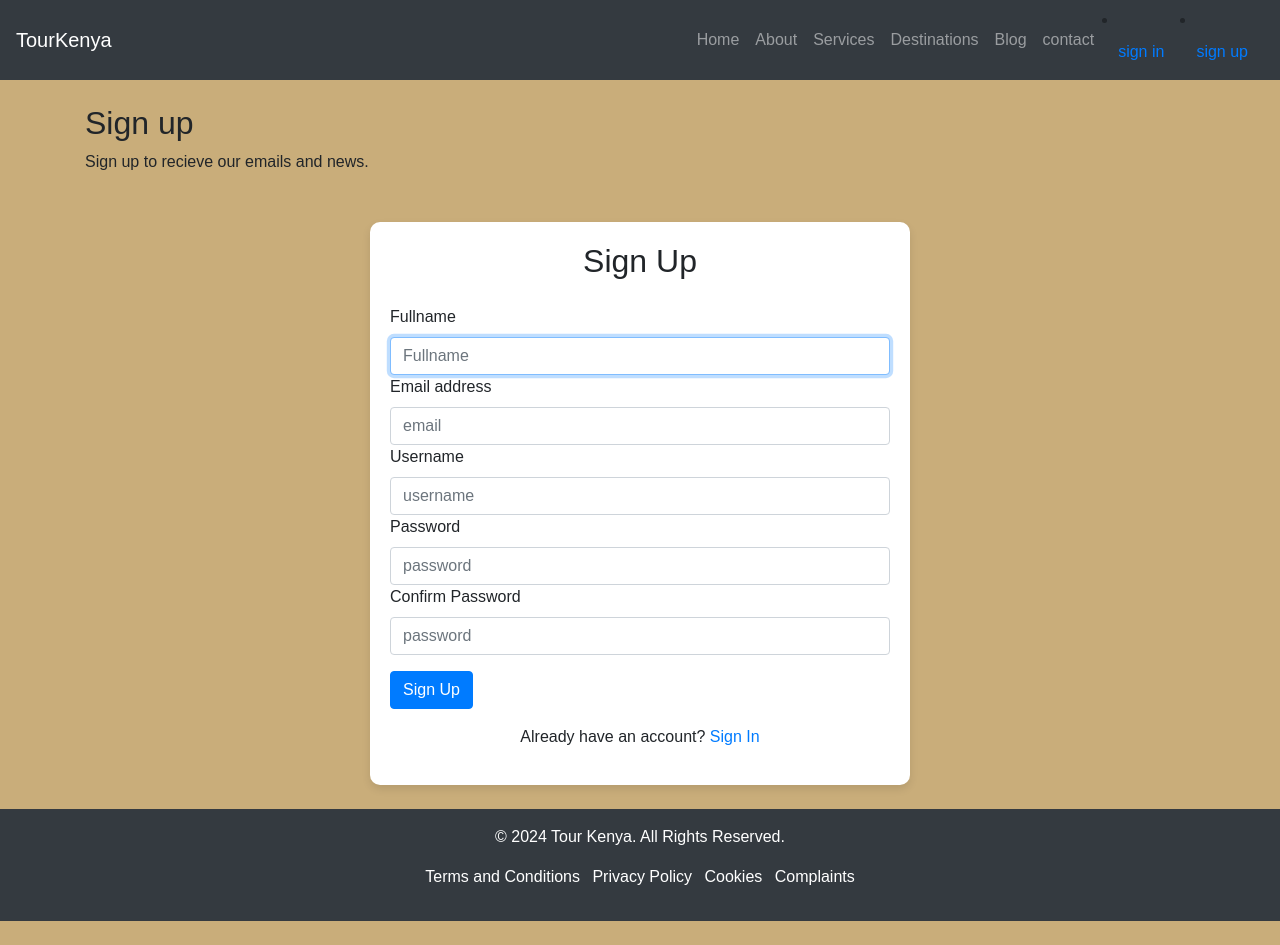
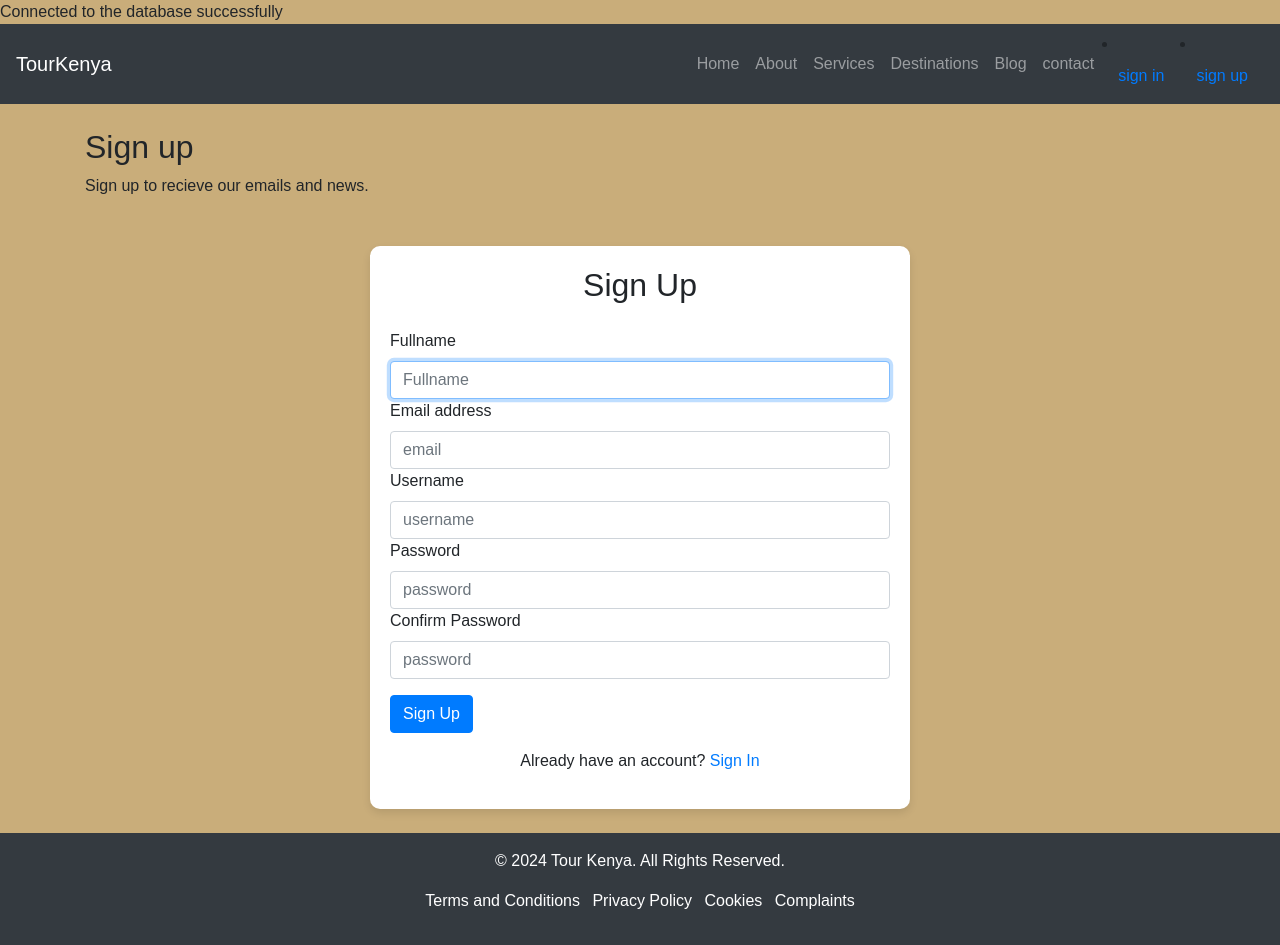
Before and after one commit to Kimuruae/Travel, a PHP site: page /signup.php in a window 1280 px wide. Before the commit the page ends 921 px from the top, so only its background shows below. Run offline with PHP 8.4, Linux system fonts and the light colour scheme.

Commit message:
Database connection

```diff
--- a/signup.php
+++ b/signup.php
@@ -1,5 +1,5 @@
 <?php
- require_once("includes/db_connect.php");
+ require_once("includes/database.php");
 include_once("templates/header.php");
  include_once("templates/nav.php");
 
@@ -10,7 +10,6 @@ include_once("templates/header.php");
 
   // verify that the full name contains only letters, space and single quotation
         // verify that the email has the correct format
-
         if(!filter_var($email_address, FILTER_VALIDATE_EMAIL)){
           header("Location: ?wrong_email_format");
           exit();
```
